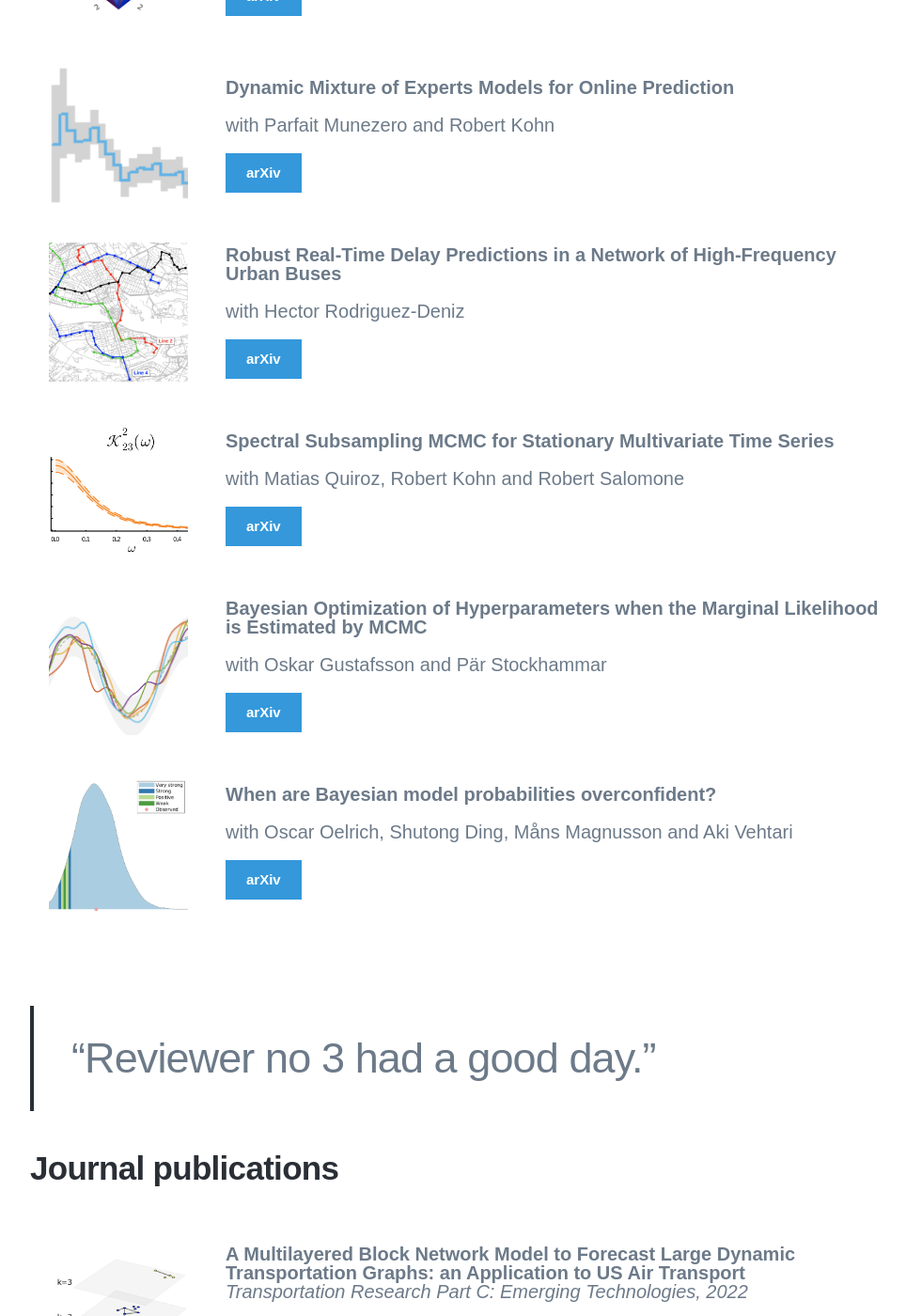
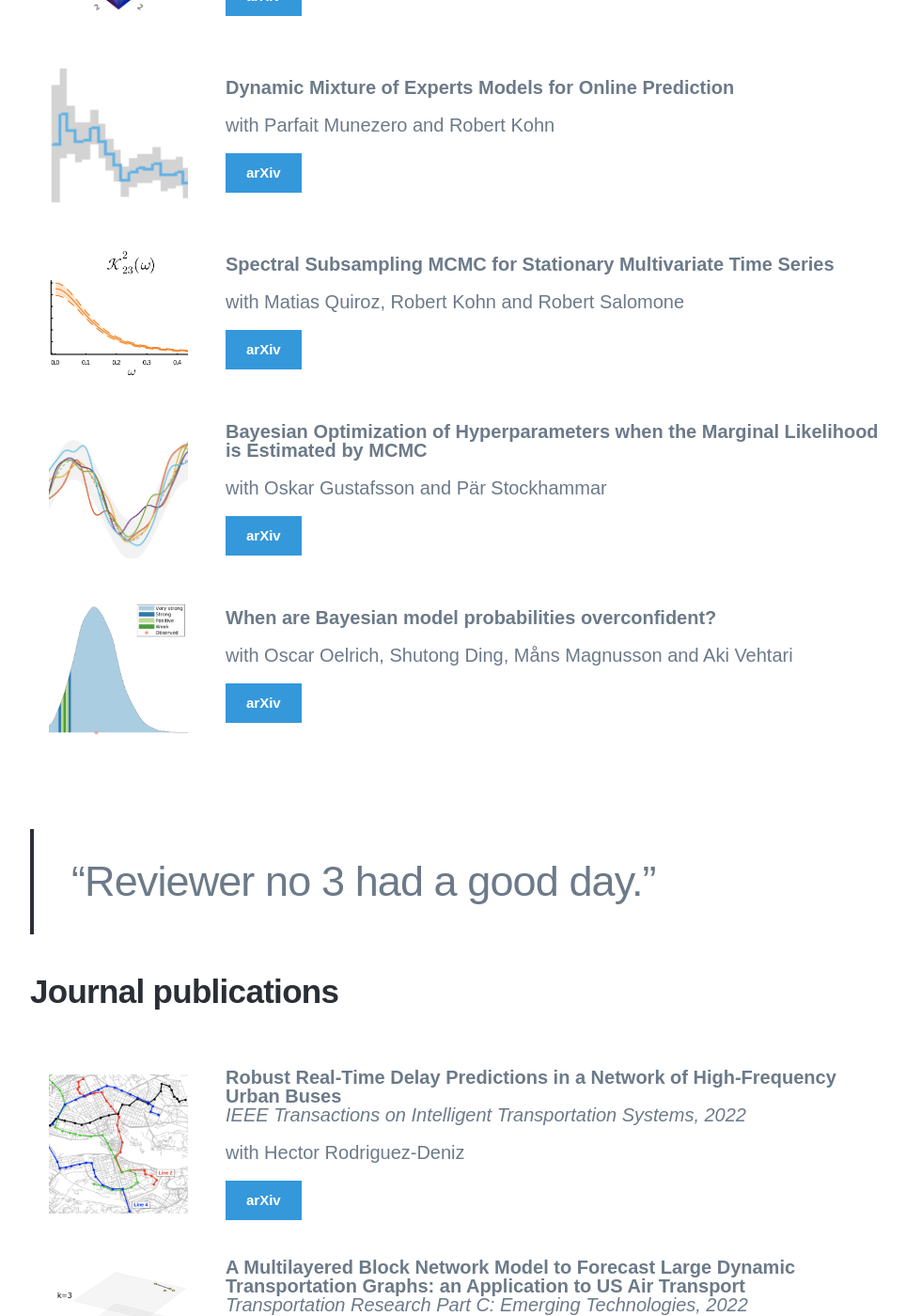
Before and after one commit to mattiasvillani/mattiasvillani.github.io, a Jekyll site: the page built from _pages/research.md, in a window 1280 px wide and 1400 px high, scrolled down 1390 px. Shown: the whole window at 94% size, without its empty margins (138-1102 px from the left). Built offline with Jekyll 4.4.1, drawn with Linux system fonts in a browser that asks for light colours; nearby versions of some CDN libraries; some web fonts are replaced.

Commit message:
new paper

```diff
--- a/_pages/research.md
+++ b/_pages/research.md
@@ -53,16 +53,6 @@ with Parfait Munezero and Robert Kohn<br /> \\
 </tr>
 
 <tr>
-<td markdown="span"><img width = "100%" src="/images/papers/sthlmbuses.png"></td>
-<td markdown="span">**Robust Real-Time Delay Predictions in
-a Network of High-Frequency Urban Buses**<br /> \\
-with Hector Rodriguez-Deniz<br /> \\
-<a href="https://arxiv.org/abs/2106.13576" class="button button--medium">arXiv</a>
-</td>
-</tr>
-
-
-<tr>
 <td markdown="span"><img width = "100%" src="/images/papers/vectorsubsampling.png"></td>
 <td markdown="span">**Spectral Subsampling MCMC for Stationary Multivariate Time Series**<br /> \\
 with Matias Quiroz, Robert Kohn and Robert Salomone<br /> \\
@@ -103,6 +93,16 @@ with Oscar Oelrich, Shutong Ding, Måns Magnusson and Aki Vehtari<br /> \\
 </colgroup>
 
 <tbody>
+
+<tr>
+<td markdown="span"><img width = "100%" src="/images/papers/sthlmbuses.png"></td>
+<td markdown="span">**Robust Real-Time Delay Predictions in
+a Network of High-Frequency Urban Buses**\\
+*IEEE Transactions on Intelligent Transportation Systems, 2022*<br /> \\
+with Hector Rodriguez-Deniz<br /> \\
+<a href="https://arxiv.org/abs/2106.13576" class="button button--medium">arXiv</a>
+</td>
+</tr>
 
 <tr>
 <td markdown="span"><img width = "100%" src="/images/papers/airlinegraph.png"></td>
```
Also changed, not shown: _pages/news.md (+2 -0 lines).
